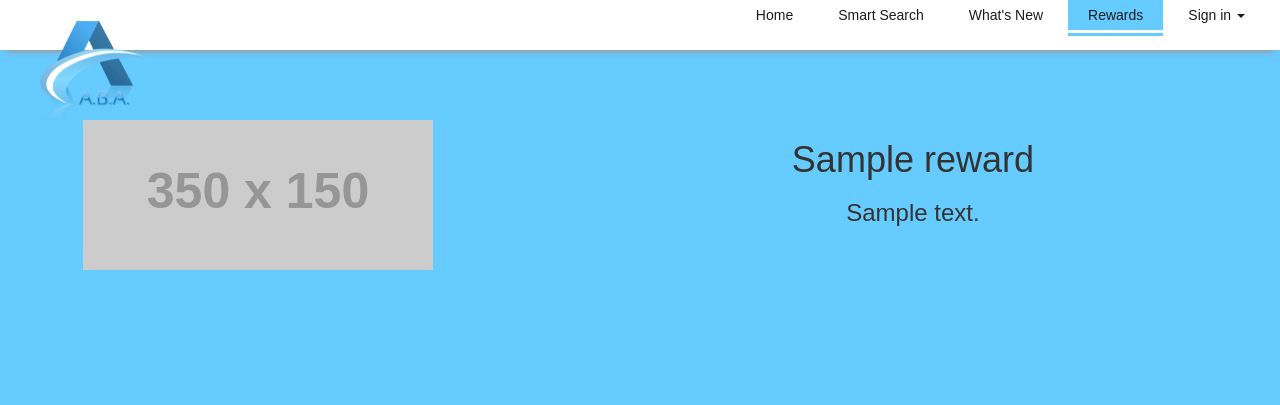
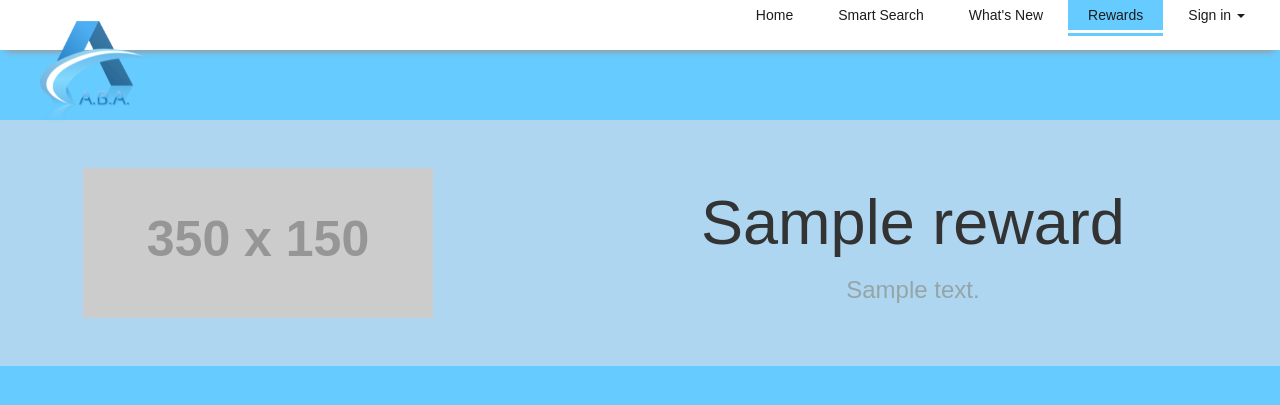
Before and after one commit to iubantot/ABA, a PHP site: page /promotions.php in a window 1280 px wide. Shown: the top 405 px of the page. Run offline with PHP 8.4, Linux system fonts and the light colour scheme; tables that the repository leaves empty or names only in its code hold one stand-in row (values such as "Sample post"); grey boxes labelled with a size stand in for pictures from a placeholder-image service; some libraries are stand-ins or nearby versions.

Commit message:
Added logo circle, and styles

```diff
--- a/css/style.css
+++ b/css/style.css
@@ -742,3 +742,14 @@ PRICING STYLES
     background-color: #4CAF50; /* Green */
     color: white;
 }
+
+
+.jumbotron{
+	background: #AED6F1;
+	transparent: true;
+
+}
+
+.jumbotron h3{
+	color: #95A5A6;
+}
--- a/html/rewards.php
+++ b/html/rewards.php
@@ -21,11 +21,12 @@
 						$num = mysqli_num_rows($result);
 						if ($result->num_rows > 0) {
 							while($row = $result->fetch_assoc()) {
-								echo '<div class="row">';
+
+								echo '<div class="jumbotron"><div class="row">';
 								echo '<div class="col-sm-5"> <img src="http://placehold.it/350x150"> </div>';
 								echo '<h1>'.$row["name"].'</h1>';
 								echo '<h3>'.$row["description"].'</h3>';
-								echo '</div><br>';
+								echo '</div></div><br>';
 							}
 						}
 
--- a/js/atin.js
+++ b/js/atin.js
@@ -27,7 +27,9 @@ $(document).ready(function() {
     $('#activate-step-2').on('click', function(e) {
         $('ul.setup-panel li:eq(1)').removeClass('disabled');
         $('ul.setup-panel li a[href="#step-2"]').trigger('click');
+
     })
+
 
 
 	    $('#activate-step-3').on('click', function(e) {
```
Also changed, not shown: img/logo-circle.png (added).
